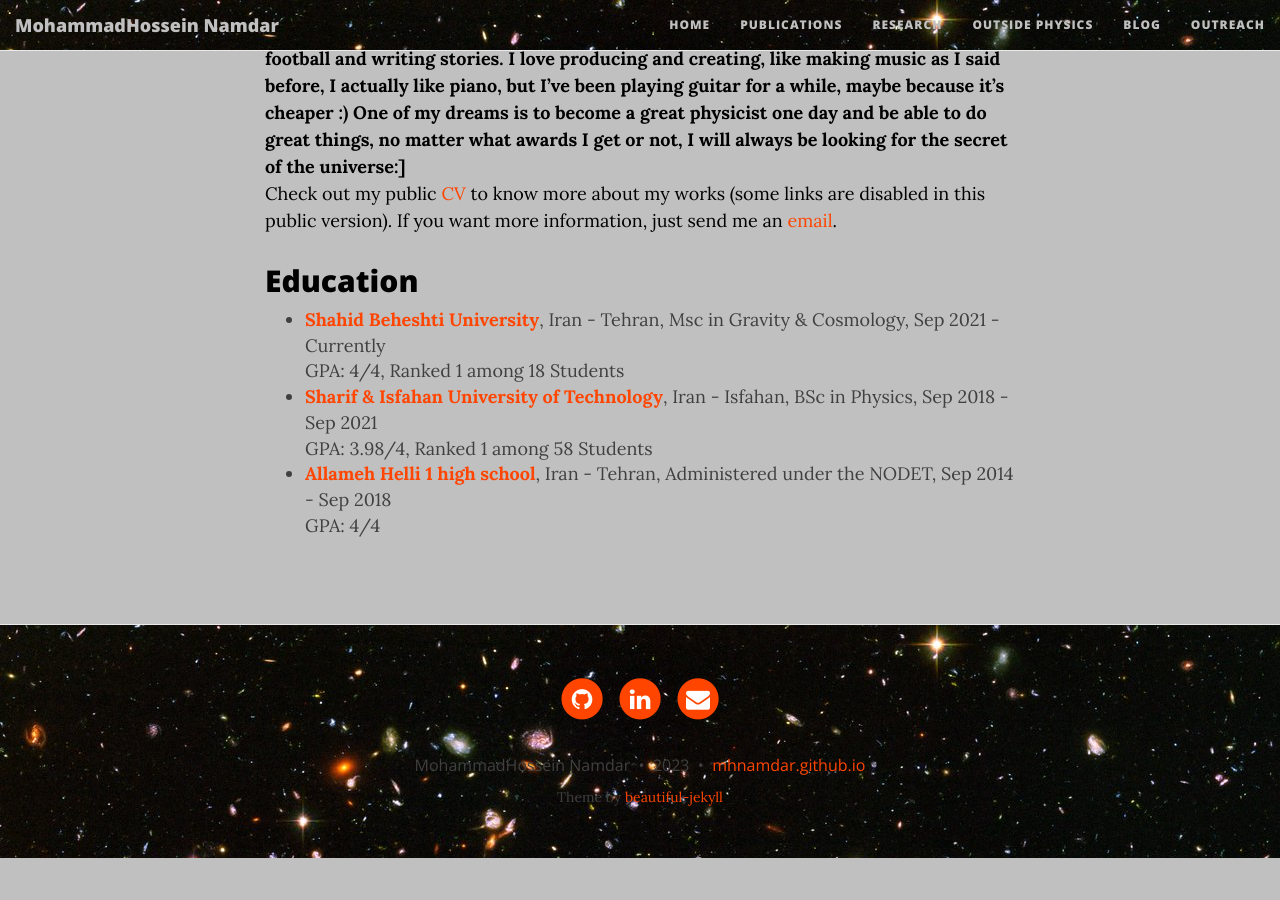
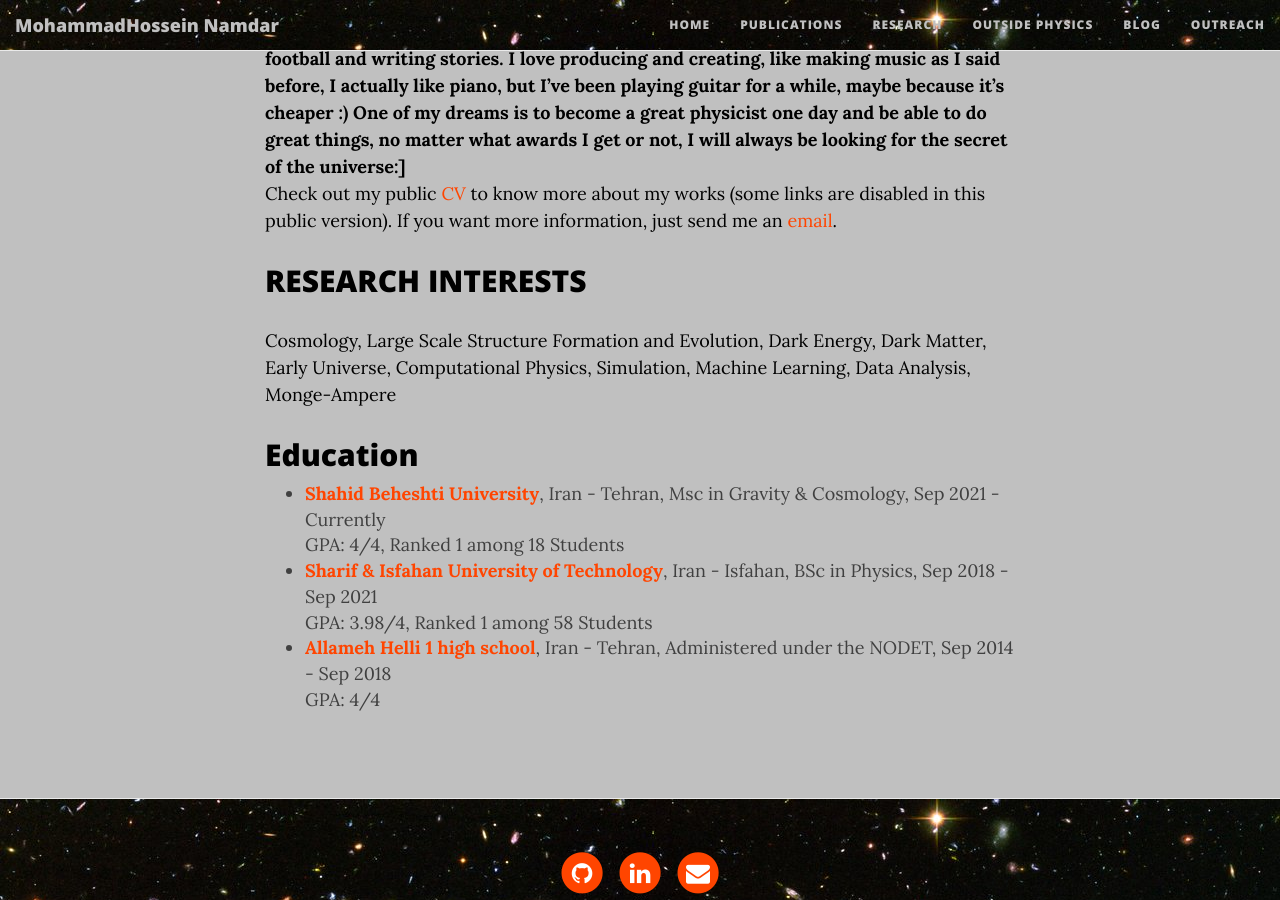
Before and after one commit to mhnamdar/mhnamdar.github.io, a Jekyll site: the page built from index.md, in a window 1280 px wide and 900 px high, scrolled down 424 px. Built offline with Jekyll 4.4.1, drawn with Linux system fonts in a browser that asks for light colours; nearby versions of some CDN libraries; before the commit the page ends 1282 px from its top, so only the background shows below that.

Commit message:
Update index.md

```diff
--- a/index.md
+++ b/index.md
@@ -24,6 +24,8 @@ One of my dreams is to become a great physicist one day and be able to do great
 <br>
 Check out my public [CV]() to know more about my works (some links are disabled in this public version). If you want more information, just send me an [email](mailto:mh.namdar2000@gmail.com).
 
+## RESEARCH INTERESTS
+Cosmology, Large Scale Structure Formation and Evolution, Dark Energy, Dark Matter, Early Universe, Computational Physics, Simulation, Machine Learning, Data Analysis, Monge-Ampere
 
 
 ## Education
```
